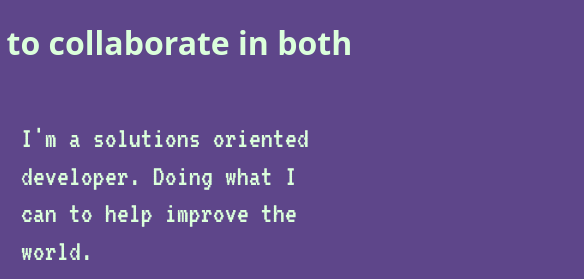
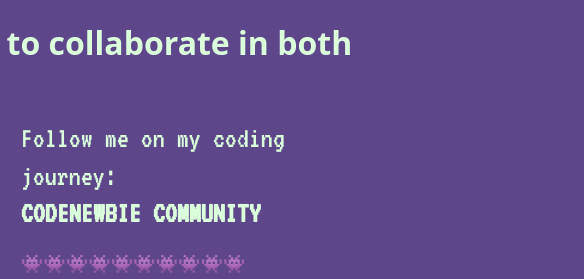
Before and after one commit to TwixmixyJanet/custom-boilerplate, a website built with Parcel: page index.html in a window 1280 px wide. Shown: the part 2180-2459 px from the top of the page, 696-1280 px from the left. Built offline with nearby package versions, Linux system fonts and the light colour scheme.

Commit message:
CodeNewbie Community

```diff
--- a/index.html
+++ b/index.html
@@ -126,7 +126,10 @@
         <img src="img/PXL_20220725_231508975.PORTRAIT_Original.jpg">
         </figure>
         <div>
-          <h3>I'm a solutions oriented developer. Doing what I can to help improve the world.</h3>
+          <h3>Follow me on my coding journey:
+            <br>
+            <a href="https://community.codenewbie.org/twixmixy" target="_blank"><span>CodeNewbie Community</span></a>
+          </h3>
           <p>
             👾👾👾👾👾👾👾👾👾👾<br>
             she/her<br>
```
